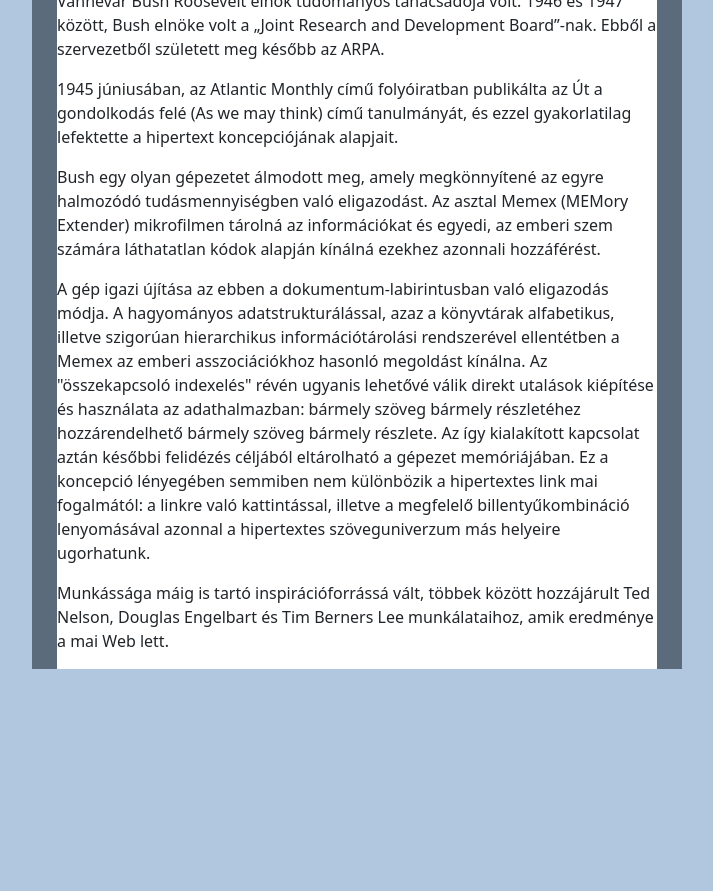
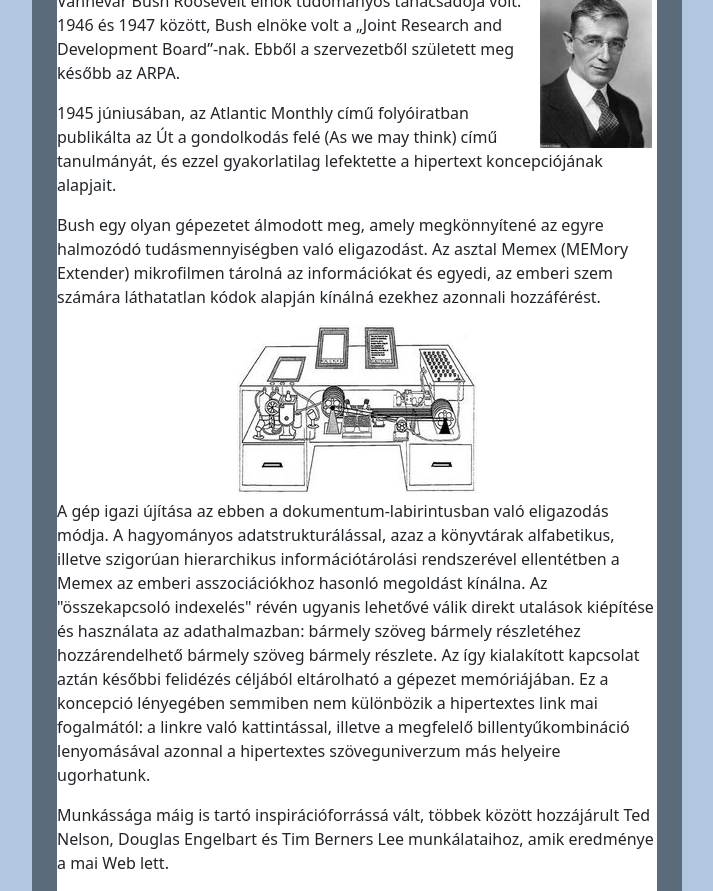
Before and after one commit to radics-viktor/webfejlesztes, a plain HTML site: page Gyakorlás/kozep_info_erettsegi/2011_maj/bush.html in a window 1280 px wide. Shown: the part 337-1228 px from the top of the page, without its empty margins (283-996 px from the left). Before the commit the page ends 1006 px from the top, so only its background shows below. Drawn offline with nearby package versions, Linux system fonts and the light colour scheme.

Commit message:
gyakorlás

```diff
--- a/Gyakorlás/kozep_info_erettsegi/2011_maj/bush.html
+++ b/Gyakorlás/kozep_info_erettsegi/2011_maj/bush.html
@@ -7,12 +7,14 @@
             <title>Document</title>
         </head>
         <body>
-    <!-- div.container>.row>.col -->
+            <!-- .container>.row>.col -->
             <div class="container">
-        <!-- .container>.row*4>.col*4{A} -->
+                <!-- .container>.row*4>.col*4>{A} -->
                 <div class="container">
                     <div class="row">
-                <div class="col"><a href="tortenet.html"><img class="img-fluid" src="cim.png" alt="Cim"></a></div>
+                        <div class="col">
+                            <a href="tortenet.html"><img class="img-fluid" src="cim.png" alt="Cim"></a>
+                        </div>
                     </div>
                     <div class="row menu">
                         <div class="col">Vannevar Bush</div>
@@ -27,10 +29,13 @@
                         <div class="col">Robert E. Kahn</div>
                     </div>
                     <div class="row">
-                        <div class="col"><h1>Vannevar Bush (1890-1974)</h1>
+                        <div class="col">
+                            <h1>Vannevar Bush (1890-1974)</h1>
+                            <img id="bush" src="Forrasok/vannevarbush.jpg" alt="Bush">
                             <p>Vannevar Bush Roosevelt elnök tudományos tanácsadója volt. 1946 és 1947 között, Bush elnöke volt a „Joint Research and Development Board”-nak. Ebből a szervezetből született meg később az ARPA.</p>
                             <p>1945 júniusában, az Atlantic Monthly című folyóiratban publikálta az Út a gondolkodás felé (As we may think) című tanulmányát, és ezzel gyakorlatilag lefektette a hipertext koncepciójának alapjait.</p>
                             <p>Bush egy olyan gépezetet álmodott meg, amely megkönnyítené az egyre halmozódó tudásmennyiségben való eligazodást. Az asztal Memex (MEMory Extender) mikrofilmen tárolná az információkat és egyedi, az emberi szem számára láthatatlan kódok alapján kínálná ezekhez azonnali hozzáférést.</p>
+                            <img id="memex" src="Forrasok/memex.jpg" alt="Memex">
                             <p>A gép igazi újítása az ebben a dokumentum-labirintusban való eligazodás módja. A hagyományos adatstrukturálással, azaz a könyvtárak alfabetikus, illetve szigorúan hierarchikus információtárolási rendszerével ellentétben a Memex az emberi asszociációkhoz hasonló megoldást kínálna. Az "összekapcsoló indexelés" révén ugyanis lehetővé válik direkt utalások kiépítése és használata az adathalmazban: bármely szöveg bármely részletéhez hozzárendelhető bármely szöveg bármely részlete. Az így kialakított kapcsolat aztán későbbi felidézés céljából eltárolható a gépezet memóriájában. Ez a koncepció lényegében semmiben nem különbözik a hipertextes link mai fogalmától: a linkre való kattintással, illetve a megfelelő billentyűkombináció lenyomásával azonnal a hipertextes szöveguniverzum más helyeire ugorhatunk.</p>
                             <p>Munkássága máig is tartó inspirációforrássá vált, többek között hozzájárult Ted Nelson, Douglas Engelbart és Tim Berners Lee munkálataihoz, amik eredménye a mai Web lett. </p>
                         </div>
--- a/Gyakorlás/kozep_info_erettsegi/2011_maj/style.css
+++ b/Gyakorlás/kozep_info_erettsegi/2011_maj/style.css
@@ -36,3 +36,14 @@ h1 {
 #forras {
     font-size: 0.75em;
 }
+
+#bush {
+    float: right;
+    margin-left: 5px;
+    margin-right: 5px;
+}
+
+#memex {
+    display: block;
+    margin: 5px auto;
+}
```
Also changed, not shown: Gyakorlás/kozep_info_erettsegi/2011_maj/tortenet.html (+14 -8 lines). Lines whose indentation alone changed are shown as unchanged.
